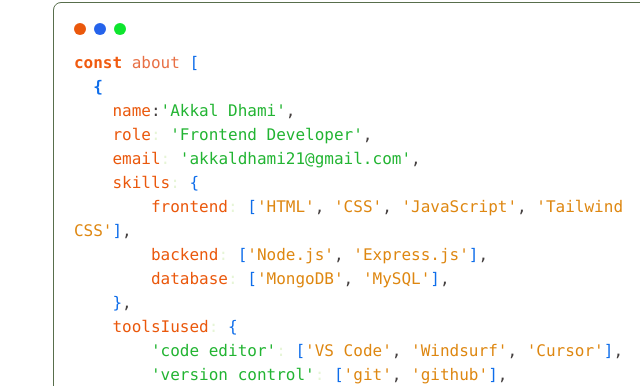
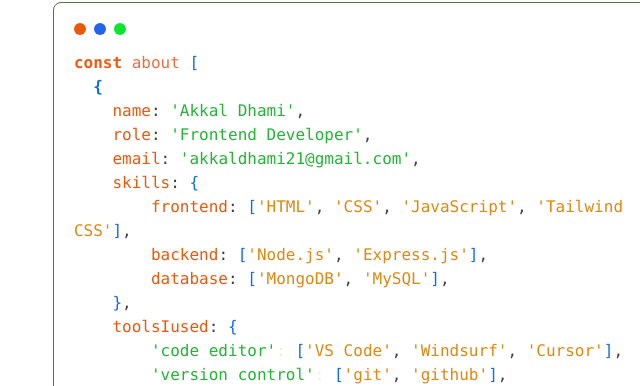
Before and after one commit to AkkalDhami/Portfolio, a website: page index.html in a window 1280 px wide. Shown: the part 91-477 px from the top of the page, 571-1211 px from the left. Drawn offline with nearby package versions, Linux system fonts and the light colour scheme.

Commit message:
update root file

```diff
--- a/index.html
+++ b/index.html
@@ -189,15 +189,15 @@
           </div>
           <pre class="cyber-theme text-wrap"><span class="keyword">const</span> <span class="variable">about</span> <span class="array"><span class="wrapper">[</span></span>
   <span class="object"><span class="wrapper">{</span></span>
-    <span class="property">name</span><span class="comma">:</span><span class="string">'Akkal Dhami'</span><span class="comma">,</span>
-    <span class="property">role</span>: <span class="string">'Frontend Developer'</span><span class="comma">,</span>
-    <span class="property">email</span>: <span class="string">'akkaldhami21@gmail.com'</span><span class="comma">,</span>
-    <span class="property">skills</span>: <span class="wrapper">{</span>
-        <span class="property">frontend</span>: <span class="array"><span class="wrapper">[</span></span><span class="array">'HTML'</span><span class="comma">,</span> <span class="array">'CSS'</span><span class="comma">,</span> <span class="array">'JavaScript'</span><span class="comma">,</span> <span class="array">'Tailwind CSS'</span><span class="array"><span class="wrapper">]</span></span><span class="comma">,</span>
-        <span class="property">backend</span>: <span class="array"><span class="wrapper">[</span></span><span class="array">'Node.js'</span><span class="comma">,</span> <span class="array">'Express.js'</span><span class="array"><span class="wrapper">]</span></span><span class="comma">,</span>
-        <span class="property">database</span>: <span class="array"><span class="wrapper">[</span></span><span class="array">'MongoDB'</span><span class="comma">,</span> <span class="array">'MySQL'</span><span class="array"><span class="wrapper">]</span></span><span class="comma">,</span>
+    <span class="property">name</span><span class="comma">: </span><span class="string">'Akkal Dhami'</span><span class="comma">,</span>
+    <span class="property">role</span><span class="comma"><span class="comma">: </span></span><span class="string">'Frontend Developer'</span><span class="comma">,</span>
+    <span class="property">email</span><span class="comma">: </span><span class="string">'akkaldhami21@gmail.com'</span><span class="comma">,</span>
+    <span class="property">skills</span><span class="comma">: </span><span class="wrapper">{</span>
+        <span class="property">frontend</span><span class="comma">: </span><span class="array"><span class="wrapper">[</span></span><span class="array">'HTML'</span><span class="comma">,</span> <span class="array">'CSS'</span><span class="comma">,</span> <span class="array">'JavaScript'</span><span class="comma">,</span> <span class="array">'Tailwind CSS'</span><span class="array"><span class="wrapper">]</span></span><span class="comma">,</span>
+        <span class="property">backend</span><span class="comma">: </span><span class="array"><span class="wrapper">[</span></span><span class="array">'Node.js'</span><span class="comma">,</span> <span class="array">'Express.js'</span><span class="array"><span class="wrapper">]</span></span><span class="comma">,</span>
+        <span class="property">database</span><span class="comma">: </span><span class="array"><span class="wrapper">[</span></span><span class="array">'MongoDB'</span><span class="comma">,</span> <span class="array">'MySQL'</span><span class="array"><span class="wrapper">]</span></span><span class="comma">,</span>
     <span class="wrapper">}</span><span class="comma">,</span>
-    <span class="property">toolsIused</span>: <span class="wrapper">{</span>
+    <span class="property">toolsIused</span><span class="comma">: </span><span class="wrapper">{</span>
         <span class="string">'code editor'</span>: <span class="array"><span class="wrapper">[</span></span><span class="array">'VS Code'</span><span class="comma">,</span> <span class="array">'Windsurf'</span><span class="comma">,</span> <span class="array">'Cursor'</span><span class="array"><span class="wrapper">]</span></span><span class="comma">,</span>
         <span class="string">'version control'</span>: <span class="array"><span class="wrapper">[</span></span><span class="array">'git'</span><span class="comma">,</span> <span class="array">'github'</span><span class="array"><span class="wrapper">]</span></span><span class="comma">,</span>
         <span class="string">'API testing'</span>: <span class="array"><span class="wrapper">[</span></span><span class="array">'postman'</span><span class="array"><span class="wrapper">]</span></span><span class="comma">,</span>
```
